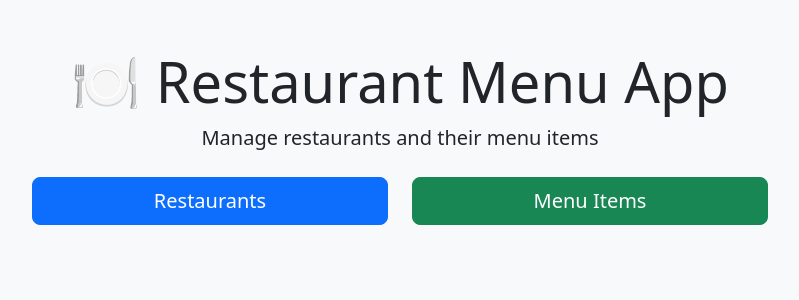
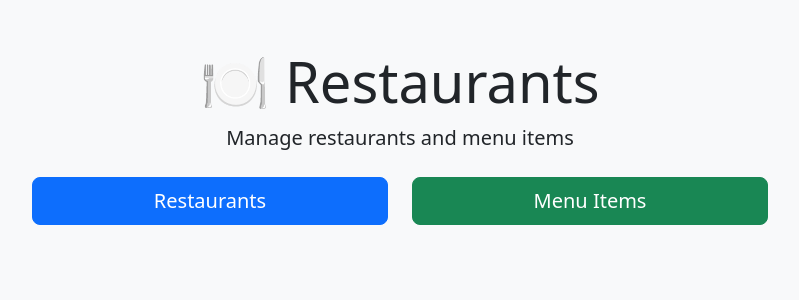
Before and after one commit to auryxn/sdc-academic-labs, a Spring Boot app: page / in a window 1280 px wide. Shown: the top 300 px of the page, without its empty margins (240-1039 px from the left). Run offline with Spring Boot 4, Linux system fonts and the light colour scheme.

Commit message:
fix lab4

```diff
--- a/WebDev Labs/Lab4/pom.xml
+++ b/WebDev Labs/Lab4/pom.xml
@@ -15,7 +15,7 @@
     <groupId>com.restaurant</groupId>
     <artifactId>restaurant-app</artifactId>
     <version>1.0.0</version>
-    <name>Restaurant Menu App</name>
+    <name>lab4</name>
 
     <properties>
         <java.version>17</java.version>
--- a/WebDev Labs/Lab4/src/main/resources/application.properties
+++ b/WebDev Labs/Lab4/src/main/resources/application.properties
@@ -1,4 +1,4 @@
-spring.application.name=Restaurant Menu App
+spring.application.name=lab4
 
 # PostgreSQL
 spring.datasource.url=jdbc:postgresql://localhost:5432/restaurant_db
--- a/WebDev Labs/Lab4/src/main/resources/templates/home.html
+++ b/WebDev Labs/Lab4/src/main/resources/templates/home.html
@@ -2,14 +2,14 @@
 <html xmlns:th="http://www.thymeleaf.org" lang="en">
 <head>
     <meta charset="UTF-8">
-    <title>Restaurant Menu App</title>
+    <title>Restaurant Manage</title>
     <link href="https://cdn.jsdelivr.net/npm/bootstrap@5.3.2/dist/css/bootstrap.min.css" rel="stylesheet">
 </head>
 <body class="bg-light">
 <div class="container mt-5">
     <div class="text-center">
-        <h1 class="display-4">🍽️ Restaurant Menu App</h1>
-        <p class="lead">Manage restaurants and their menu items</p>
+        <h1 class="display-4">🍽️ Restaurants</h1>
+        <p class="lead">Manage restaurants and menu items</p>
     </div>
     <div class="row mt-4 justify-content-center">
         <div class="col-md-4">
```
